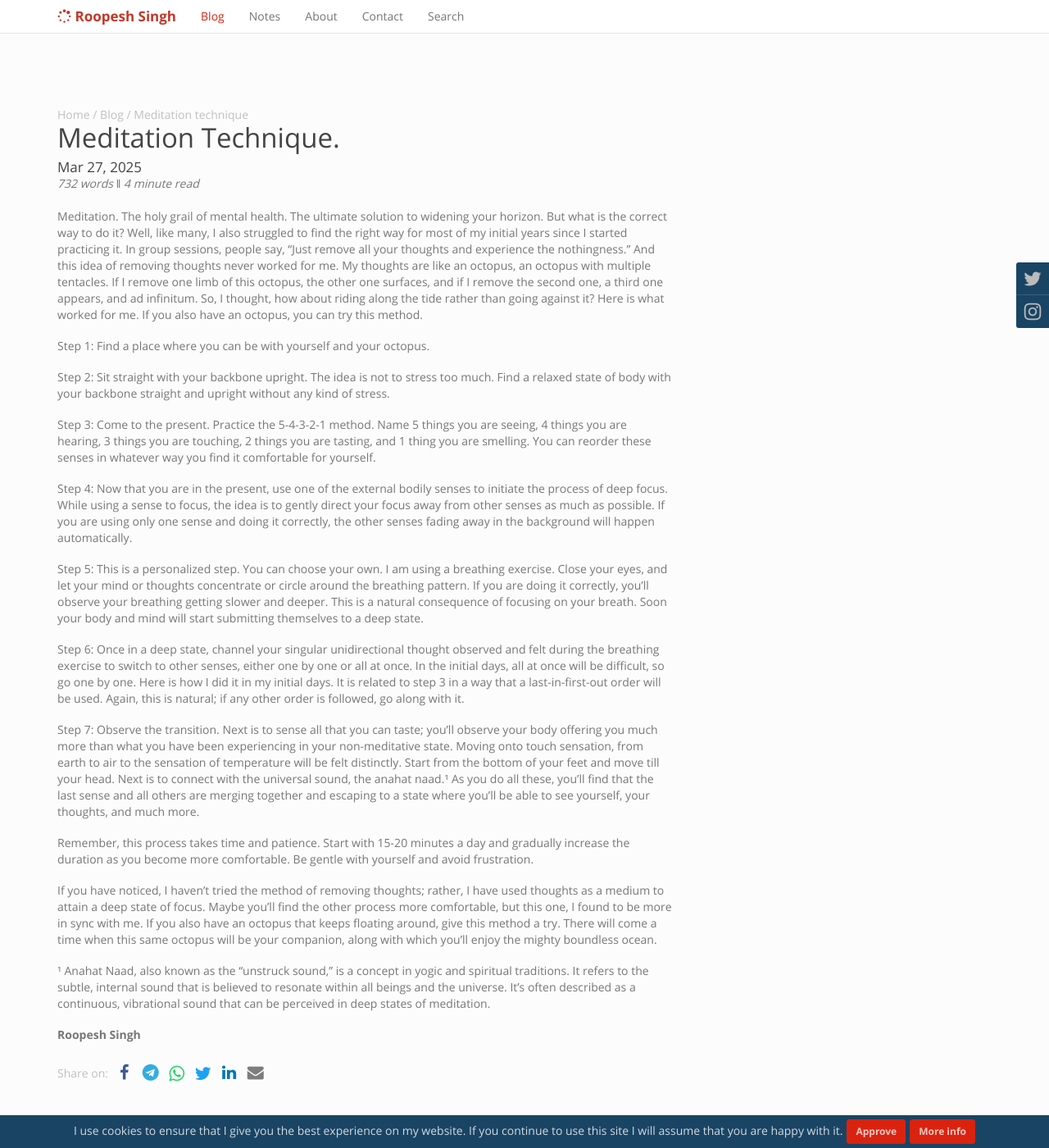
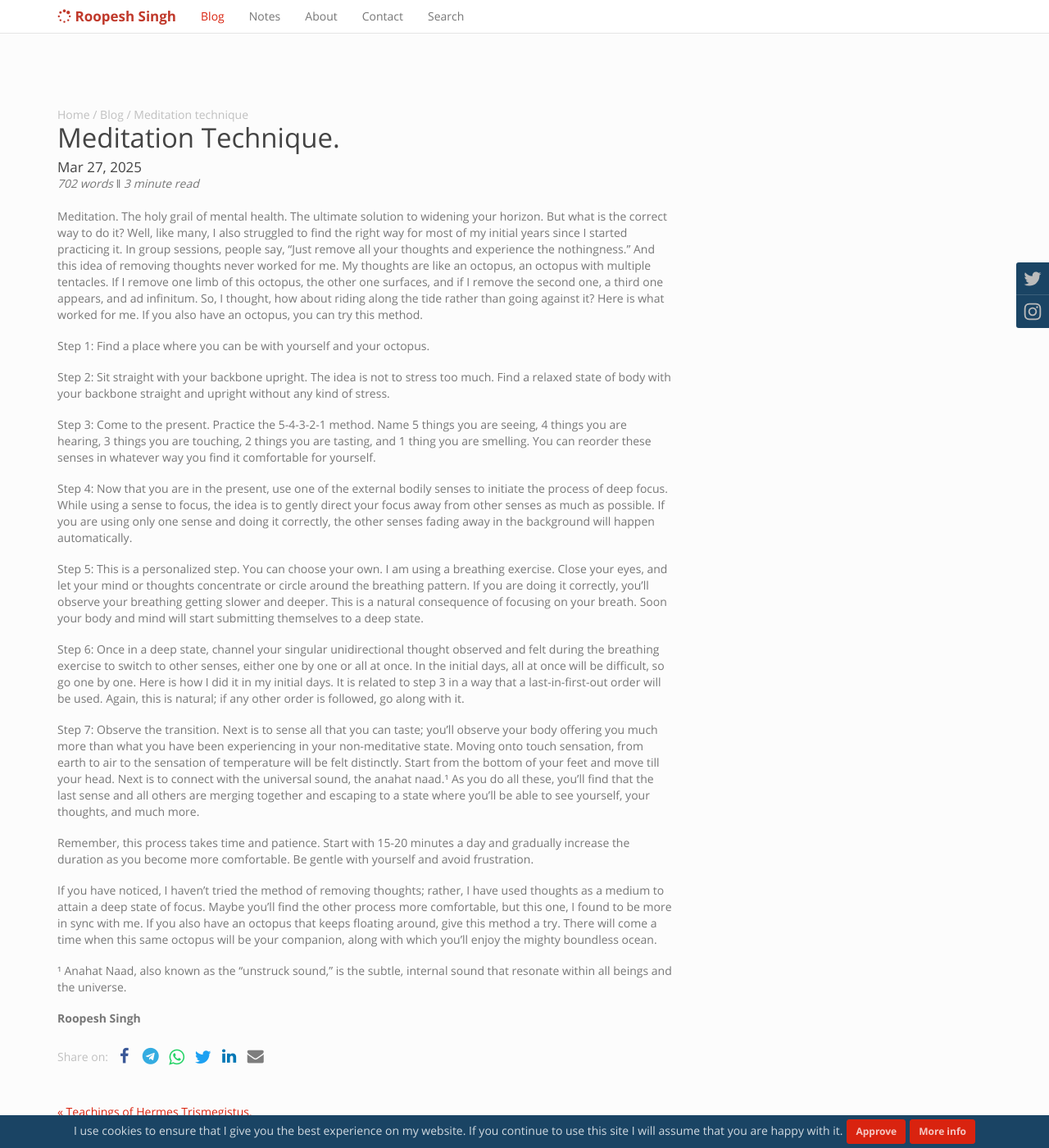
Before and after one commit to ghmicasa/ghmicasa, a Jekyll site: the page built from _posts/2025-03-27-Meditation Technique.md, in a window 1280 px wide and 1400 px high. Shown: the whole window at 82% size. Built offline with Jekyll 4.4.1, drawn with Linux system fonts in a browser that asks for light colours.

```diff
--- a/_posts/2025-03-27-Meditation Technique.md
+++ b/_posts/2025-03-27-Meditation Technique.md
@@ -24,4 +24,4 @@
 
 If you have noticed, I haven’t tried the method of removing thoughts; rather, I have used thoughts as a medium to attain a deep state of focus. Maybe you’ll find the other process more comfortable, but this one, I found to be more in sync with me. If you also have an octopus that keeps floating around, give this method a try. There will come a time when this same octopus will be your companion, along with which you’ll enjoy the mighty boundless ocean.
 
-¹ Anahat Naad, also known as the "unstruck sound," is a concept in yogic and spiritual traditions. It refers to the subtle, internal sound that is believed to resonate within all beings and the universe. It's often described as a continuous, vibrational sound that can be perceived in deep states of meditation.
+¹ Anahat Naad, also known as the "unstruck sound," is the subtle, internal sound that resonate within all beings and the universe.
```
